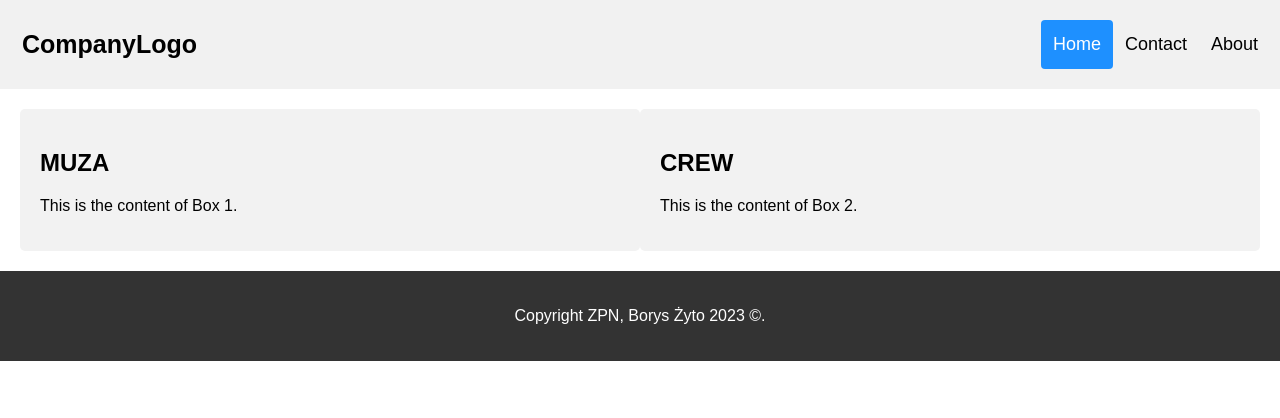
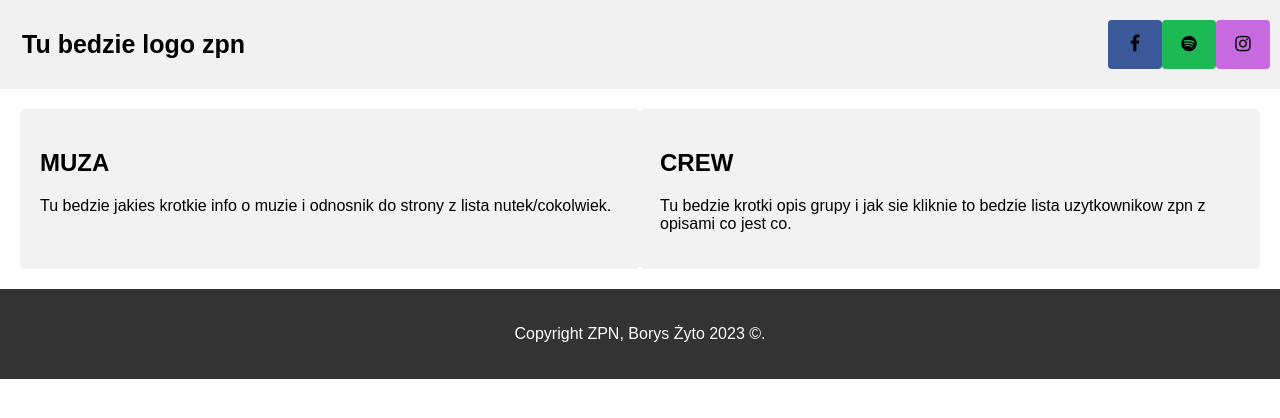
Before and after one commit to ZPNHQ/zpnhq.github.io, a plain HTML site: page index.html in a window 1280 px wide. Drawn offline with Linux system fonts and the light colour scheme.

Commit message:
Add files via upload

```diff
--- a/index.html
+++ b/index.html
@@ -1,7 +1,7 @@
 <!DOCTYPE html>
 <html>
 <head>
-  <title>ZPN - zajebiste kurwa cycki</title>
+  <title>ZPN</title>
   <style>
     body {
     margin: 0;
@@ -84,26 +84,51 @@
       float: none;
     }
   }
+  /* Style all font awesome icons */
+  .fa {
+    padding: 20px;
+    font-size: 30px;
+    width: 30px;
+    text-align: center;
+    text-decoration: none;
+    border-radius: 50%;
+  }
+  .fa:hover {
+    opacity: 0.7;
+  }
+  .fa-facebook {
+    background: #3B5998;
+    color: white;
+  }
+  .fa-spotify{
+    background: #1DB954;
+    color: white;
+  }
+  .fa-instagram {
+    background: #c76adf;
+    color: white;
+  }
   </style>
+  <link rel="stylesheet" href="https://cdnjs.cloudflare.com/ajax/libs/font-awesome/4.7.0/css/font-awesome.min.css">
 </head>
 <body>
     <div class="header">
-        <a href="facebook.com" class="logo">CompanyLogo</a>
+        <a href="index.html" class="logo">Tu bedzie logo zpn</a>
         <div class="header-right">
-          <a class="active" href="#home">Home</a>
-          <a href="#contact">Contact</a>
-          <a href="#about">About</a>
+          <a href="https://www.facebook.com/profile.php?id=100090429818985" class="fa fa-facebook"></a>
+          <a href="https://open.spotify.com/artist/4mco5h2dkUnToDdkgsD8WQ" class="fa fa-spotify"></a>
+          <a href="https://www.instagram.com/zpncrw/" class="fa fa-instagram"></a>
         </div>
       </div>
 
   <div class="container">
     <div class="box">
       <h2>MUZA</h2>
-      <p>This is the content of Box 1.</p>
+      <p>Tu bedzie jakies krotkie info o muzie i odnosnik do strony z lista nutek/cokolwiek.</p>
     </div>
     <div class="box">
       <h2>CREW</h2>
-      <p>This is the content of Box 2.</p>
+      <p>Tu bedzie krotki opis grupy i jak sie kliknie to bedzie lista uzytkownikow zpn z opisami co jest co.</p>
     </div>
   </div>
 
```
